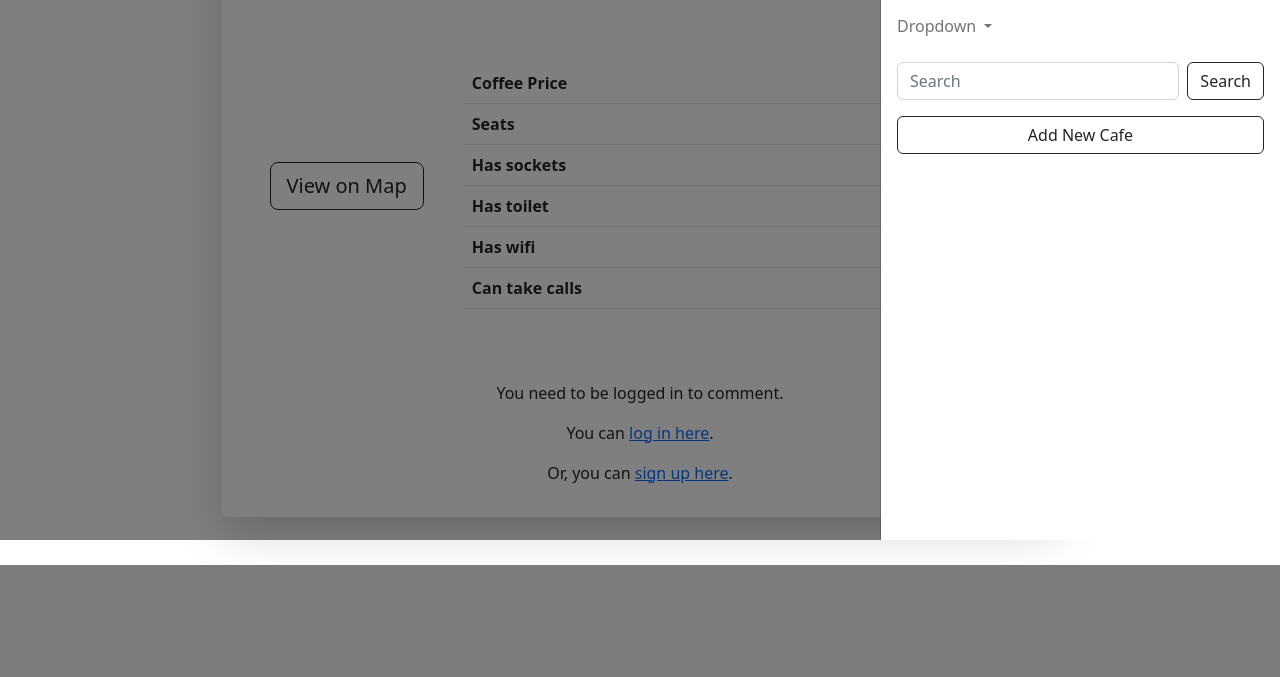
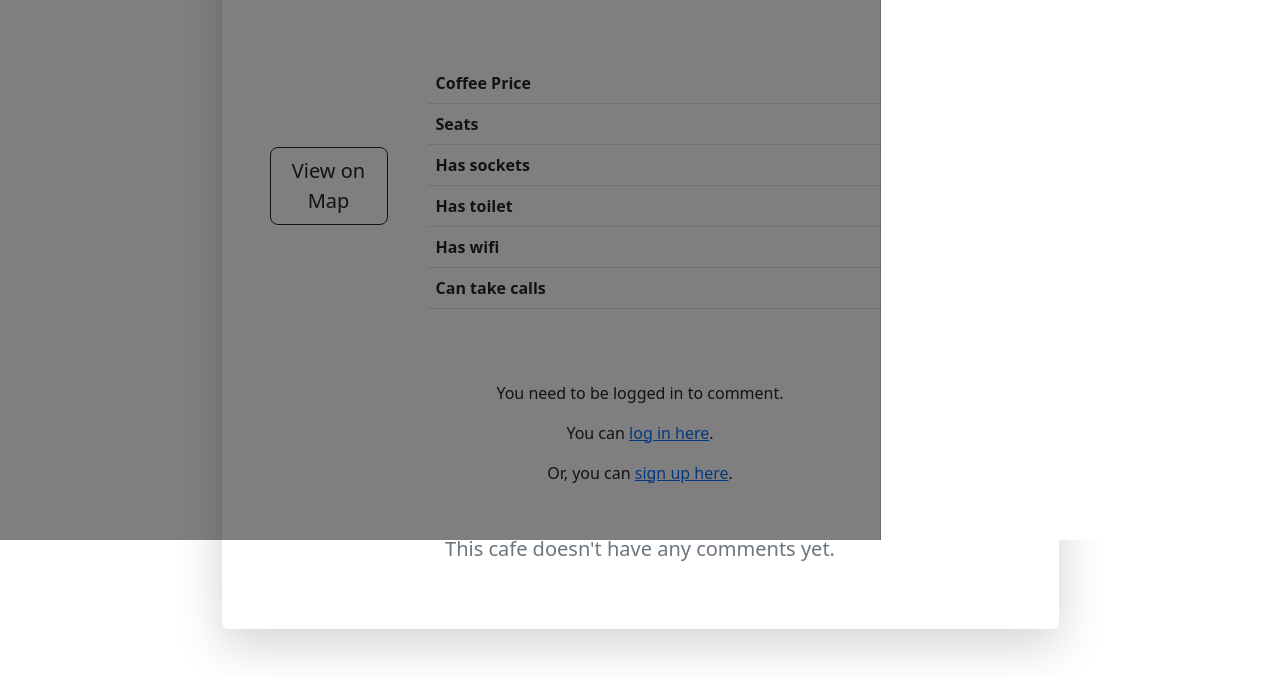
Before and after one commit to BerettaSM/cafe-and-wifi-website, a Flask app: page /cafe-view/7 in a window 1280 px wide, after a click that opens the changed part. Shown: the part 260-937 px from the top of the page. Before the commit the page ends 825 px from the top, so only its background shows below. Run offline with Flask 3, Linux system fonts and the light colour scheme.

Commit message:
progress

```diff
--- a/server/__init__.py
+++ b/server/__init__.py
@@ -2,12 +2,11 @@
 from secrets import token_hex
 
 from flask import Flask
+from flask_gravatar import Gravatar
+from flask_login import LoginManager
 from flask_sqlalchemy import SQLAlchemy
-from flask_login import LoginManager
-from flask_gravatar import Gravatar
 
 from .utils import insert_dummy_data
-
 
 db = SQLAlchemy()
 DB_NAME = 'cafes.db'
--- a/server/models.py
+++ b/server/models.py
@@ -1,6 +1,4 @@
 from __future__ import annotations
-
-from datetime import datetime
 
 from flask_login import UserMixin
 from sqlalchemy.orm import relationship
--- a/server/static/css/styles.css
+++ b/server/static/css/styles.css
@@ -44,6 +44,7 @@
 
 .del-icon
 {
+    cursor: pointer;
     transform: translate(-60%, 30%);
 }
 
--- a/server/static/js/lib.js
+++ b/server/static/js/lib.js
@@ -1,56 +1,7 @@
-function parseMessagesFromServer(messages) {
-    /*
-    This function takes in the server flashed messages
-    as a string, and parses it to an array.
-    Returns an array with each separate message,
-    otherwise an empty array if there's no messages.
-    */
-    const parseRegex = /(&#39;|\[|\]|\')/gi;
-    const result = messages.replaceAll(parseRegex, '');
-    return result == '' ? [] : result.split(',').map(s => s.trim());
-}
-
-export function showServerMessages() {
-
-    const title = 'Attention';
-
-    const target = document.getElementById('server-messages');
-
-    const message = target.innerText.trim();
-
-    if(title === undefined || message === undefined || message.length == 0) return;
-
-    const parsedMessages = parseMessagesFromServer(message);
-
-    const messageModal = document.getElementById('message-modal');
-    const modalTitle = document.getElementById('message-modal-label');
-    const modalBody = document.getElementById('message-modal-body');
-
-    modalTitle.innerText = title;
-
-    const ul = document.createElement('ul');
-
-    parsedMessages.forEach(message => {
-        const liMessage = document.createElement('li');
-        liMessage.innerText = message;
-        liMessage.classList.add('fs-5');
-        ul.appendChild(liMessage);
-    });
-
-    modalBody.innerHTML = null;
-    modalBody.appendChild(ul);
-
-    const messageModalInstance = new bootstrap.Modal(messageModal, {});
-    messageModalInstance.show();
-
-    target.innerHTML = null;
-
-}
-
 export function convertTimestampToElapsedTime(timestampString){
 
     /*
-        timestampString should be formatted as: "2022-12-24 12:48:53"
+        timestampString should be formatted as: "2022-12-24 12:48:53" -> "year-month-day hour:minute:second"
     */
 
     const timestamp = new Date(timestampString.trim());
@@ -63,7 +14,8 @@
         [86400, 'day', 'days'],
         [3600, 'hour', 'hours'],
         [60, 'minute', 'minutes']
-    ].reduce((arr, [divisor, singular, plural]) => {
+    ]
+    .reduce((arr, [divisor, singular, plural]) => {
 
         const result = Math.floor(elapsedTime / divisor / 1000);
 
@@ -80,3 +32,117 @@
     return results.length === 0 ? 'Now' : results[0];
 
 }
+
+function parseMessagesFromServer(messages) {
+
+    /*
+    This function takes in the server flashed messages
+    as a string, and parses it to an array.
+    Returns an array with each separate message,
+    otherwise an empty array if there's no messages.
+    */
+
+    const replacedMessages =  [
+        ["'", '"'],
+        ['(', '['],
+        [')', ']']
+    ].reduce((messagesString, [from, to]) => {
+
+        return messagesString.replaceAll(from, to);
+
+    }, messages);
+
+    return JSON.parse(replacedMessages);
+
+}
+
+export function showServerMessages() {
+
+    const target = document.getElementById('server-messages');
+
+    const messages = target.innerText.trim();
+
+    if(messages === undefined || messages.length == 0) return;
+
+    const parsedMessages = parseMessagesFromServer(messages);
+
+    const messageModal = document.getElementById('message-modal');
+
+    const modalTitle = document.getElementById('message-modal-label');
+
+    const modalBody = document.getElementById('message-modal-body');
+
+    modalTitle.innerText = "Server says:";
+
+    const ul = document.createElement('ul');
+
+    parsedMessages.forEach(([type, message]) => {
+
+        const liMessage = document.createElement('li');
+
+        liMessage.classList.add(`fs-5`);
+
+        liMessage.innerText = message;
+
+        ul.appendChild(liMessage);
+
+    });
+
+    modalBody.innerHTML = null;
+
+    modalBody.appendChild(ul);
+
+    const messageModalInstance = new bootstrap.Modal(messageModal, {});
+
+    messageModalInstance.show();
+
+    target.innerHTML = null;
+
+}
+
+export function triggerDeleteConfirmation(htmlElement) {
+
+    /*
+        This function triggers a delete confirmation.
+
+        It takes the endpoint from an arbitrary attribute "data-confirm-url",
+        expected to be contained inside the parameter "htmlElement", and triggers
+        it by clicking the confirm button inside "modal_confirm.html".
+        Finally, it triggers the modal window.
+    */
+
+    const confirmationModalElement = document.getElementById('confirmation-modal');
+
+    if(confirmationModalElement === null || htmlElement === null || htmlElement === undefined) return;
+
+    const endpoint = htmlElement.getAttribute('data-confirm-url');
+
+    const modalHeader = confirmationModalElement.querySelector('h1.modal-title');
+
+    const modalBody = confirmationModalElement.querySelector('div.modal-body');
+
+    const confirmButton = confirmationModalElement.querySelector('button.confirm-button');
+
+    const confirmAnchor = confirmationModalElement.querySelector('a.confirm-endpoint-url');
+
+    modalHeader.innerText = 'Are you you want to delete?';
+
+    modalBody.innerText = 'This action cannot be undone.';
+
+    confirmButton.innerText = 'Delete';
+
+    confirmButton.classList.remove('btn-primary');
+
+    confirmButton.classList.add('btn-outline-danger');
+
+    confirmAnchor.href = endpoint;
+
+    const confirmationModalInstance = new bootstrap.Modal(confirmationModalElement, {});
+
+    confirmationModalInstance.show();
+
+}
+
+export function test() {
+    alert('oi');
+}
--- a/server/static/js/script.js
+++ b/server/static/js/script.js
@@ -1,4 +1,4 @@
-import { convertTimestampToElapsedTime } from './lib.js';
+import { convertTimestampToElapsedTime, triggerDeleteConfirmation } from './lib.js';
 
 document.addEventListener('DOMContentLoaded', () => {
 
@@ -35,7 +35,10 @@
                     This is meant to remove the divs that contain
                     error messages.
                 */
-                document.getElementById(`${e.target.id}-error`).remove();
+
+                const errorSection = document.getElementById(`${e.target.id}-error`);
+
+                if(errorSection !== null) errorSection.remove();
 
             });
 
@@ -55,7 +58,9 @@
         loginButton.addEventListener('click', e => {
 
             const offCanvas = document.getElementById('offcanvas-navbar');
+
             const openedOffCanvas = bootstrap.Offcanvas.getInstance(offCanvas);
+
             openedOffCanvas.hide();
 
         });
@@ -74,7 +79,7 @@
 
             button.addEventListener('click', (e) => {
 
-                if(!window.confirm('Are you sure you want to delete?')) e.preventDefault();
+                triggerDeleteConfirmation(e.target);
 
             });
 
@@ -106,7 +111,7 @@
 
             updateElapsedTime();
 
-        }, 1000);
+        }, 60000);
 
         updateElapsedTime();
 
--- a/server/templates/base.html
+++ b/server/templates/base.html
@@ -62,10 +62,10 @@
 
                     <div class="offcanvas-body">
 
-                        <div class="d-grid mt-3">
+                        <div class="d-flex flex-row justify-content-between mt-3">
                             {% if current_user.is_authenticated %}
-                                <h3>Welcome, {{ current_user.username }}</h3>
-                                <a href="{{ url_for('auth.logout') }}">
+                                <h5 class="d-flex text-center align-items-center">{{ current_user.username }}</h5>
+                                <a href="{{ url_for('auth.logout') }}" class="">
                                     <button
                                         class="btn btn-outline-dark w-100"
                                         id="logout-button"
@@ -73,59 +73,46 @@
                                 </a>
                             {% else %}
                                 <button
-                                    class="btn btn-outline-dark w-100 mb-3"
+                                    class="btn btn-dark mb-3 col-5"
                                     id="login-button"
                                     data-bs-toggle="modal"
                                     data-bs-target="#login-modal"
                                 >Login</button>
-                                <a href="{{ url_for('views.sign_up') }}" class="btn btn-outline-dark w-100">
-                                    Sign-Up
+                                <a href="{{ url_for('views.sign_up') }}" class="mb-3 col-5">
+                                    <button
+                                        class="btn btn-outline-dark w-100"
+                                    >Sign-Up</button>
                                 </a>
                             {% endif %}
 
                         </div>
 
-                        <ul class="navbar-nav justify-content-end flex-grow-1 pe-3">
+                        <form class="d-flex mt-5" action="{{ url_for('views.search_for') }}">
+                            <input class="form-control me-2" type="search" placeholder="Search for cafes" name="search_term">
+                            <button class="btn btn-dark" type="submit">Search</button>
+                        </form>
 
-                            <li class="nav-item">
-                                <a class="nav-link active" aria-current="page" href="{{ url_for('views.home') }}">
-                                    Home
-                                </a>
-                            </li>
+                        {% if current_user.is_authenticated and current_user.has_admin_privileges %}
 
-                            <li class="nav-item">
-                                <a class="nav-link" href="#">Link</a>
-                            </li>
+                            <hr class="mt-5">
 
-                            <li class="nav-item dropdown">
+                            <div class="admin-options d-grid mt-5">
 
-                                <a class="nav-link dropdown-toggle" href="#" role="button" data-bs-toggle="dropdown" aria-expanded="false">
-                                    Dropdown
+                                <h5>Admin Options</h5>
+
+                                <div class="mt-5">
+
+                                    <a href="{{ url_for('views.create_cafe') }}">
+
+                                        <button class="btn btn-dark w-100">Add New Cafe</button>
+
                                     </a>
 
-                                <ul class="dropdown-menu">
-                                    <li><a class="dropdown-item" href="#">Action</a></li>
-                                    <li><a class="dropdown-item" href="#">Another action</a></li>
-                                    <li>
-                                        <hr class="dropdown-divider">
-                                    </li>
-                                    <li><a class="dropdown-item" href="#">Something else here</a></li>
-                                </ul>
+                                </div>
 
-                            </li>
+                            </div>
 
-                        </ul>
-
-                        <form class="d-flex mt-3" action="{{ url_for('views.search_for') }}">
-                            <input class="form-control me-2" type="search" placeholder="Search" name="search_term">
-                            <button class="btn btn-outline-dark" type="submit">Search</button>
-                        </form>
-
-                        <div class="d-grid mt-3">
-                            <a href="{{ url_for('views.create_cafe') }}">
-                                <button class="btn btn-outline-dark w-100">Add New Cafe</button>
-                            </a>
-                        </div>
+                        {% endif %}
 
                     </div>
 
@@ -150,9 +137,9 @@
 
     {% include 'modal_messages.html' %}
 
-    {% with messages = get_flashed_messages() %}
+    {% with messages = get_flashed_messages(with_categories=True) %}
 
-        <span id="server-messages">
+        <span id="server-messages" class="d-none">
 
             {% if messages %}
 
--- a/server/templates/cafe_view.html
+++ b/server/templates/cafe_view.html
@@ -16,6 +16,10 @@
         referrerpolicy="no-referrer"
     />
 
+    <script type="module">
+        import { triggerDelete } from '{{ url_for('static', filename='js/lib.js') }}';
+    </script>
+
 {% endblock %}
 
 {% block style %}
@@ -23,6 +27,11 @@
     {
         background: #fff url({{ cafe.img_url }}) no-repeat center center;
         background-size: cover;
+    }
+    .send-button:hover
+    {
+        color: green;
+        transition: all .3s;
     }
 {% endblock %}
 
@@ -40,10 +49,16 @@
                         <h1 class="fs-3">{{ cafe.name }}</h1>
                         <p class="fs-5">{{ cafe.location }}</p>
                     </div>
+                    <!--
+                    <a href="{{ url_for('views.delete_cafe', cafe_id=cafe.id) }}"></a>
+                    -->
 
-                    <a href="{{ url_for('views.delete_cafe', cafe_id=cafe.id) }}">
-                        <button type="button" class="btn btn-danger del-button h-100 p-0" id="del-button">Delete</button>
-                    </a>
+                    <button
+                        type="button"
+                        class="btn btn-danger del-button m-0"
+                        id="delete-cafe-button"
+                        data-confirm-url="{{ url_for('views.delete_cafe', cafe_id=cafe.id) }}"
+                    >Delete</button>
 
                     <a href="{{ url_for('views.edit_cafe', cafe_id=cafe.id) }}">
                         <button type="button" class="btn btn-secondary edit-button h-100 p-0">Edit</button>
@@ -65,7 +80,7 @@
                 <div class="me-4">
 
                     <a href="{{ cafe.map_url }}" target="_blank">
-                        <button type="button" class="btn btn-lg btn-outline-dark text-nowrap">View on Map</button>
+                        <button type="button" class="btn btn-lg btn-outline-dark">View on Map</button>
                     </a>
 
                 </div>
@@ -118,7 +133,7 @@
 
                         <div class="input-group mb-3">
                             {{ form.text(class_="form-control", placeholder=placeholder) }}
-                            {{ form.send(class_='input-group-text') }}
+                            {{ form.send(class_='input-group-text send-button') }}
                         </div>
 
                     </form>
@@ -149,16 +164,18 @@
 
                 {% endif %}
 
-                {% if cafe.comments %}
+                <div id="comments">
 
-                        <div id="comments">
+                    {% if cafe.comments %}
 
-                    {% for comment in cafe.comments %}
+                        {% for comment in cafe.comments %}
 
                             <div class="comment position-relative card mb-3">
 
                                 <div class="timestamp d-none">
+
                                     {{ comment.timestamp_create }}
+
                                 </div>
 
                                 <div class="d-flex flex-row g-0">
@@ -193,21 +210,25 @@
 
                                 </div>
 
-                                {% if current_user.is_authenticated and current_user.id == comment.author_id %}
-                                    <a
-                                        class="position-absolute top-0 end-0 text-danger del-button del-icon"
-                                        href="{{ url_for('comments.delete_comment', comment_id=comment.id) }}"
-                                    >
-                                        <i class="fa-solid fa-trash"></i>
-                                    </a>
+                                {% if current_user.is_authenticated and (current_user.id == comment.author_id or current_user.has_admin_privileges) %}
+
+                                        <span
+                                            class="fa-solid fa-trash position-absolute top-0 end-0 text-danger del-button del-icon"
+                                            data-confirm-url="{{ url_for('comments.delete_comment', comment_id=comment.id) }}"
+                                        ></span>
+
                                 {% endif %}
                             </div>
 
-                    {% endfor %}
+                        {% endfor %}
 
-                    </div>
+                    {% else %}
 
-                {% endif %}
+                        <h5 class="text-muted text-center my-5 py-1">This cafe doesn't have any comments yet.</h5>
+
+                    {% endif %}
+
+                </div>
 
             </div>
 
@@ -215,4 +236,6 @@
 
     {% endif %}
 
+    {% include 'modal_confirm.html' %}
+
 {% endblock %}
--- /dev/null
+++ b/server/templates/modal_confirm.html
@@ -0,0 +1,30 @@
+<div class="modal fade" id="confirmation-modal" tabindex="-1" aria-labelledby="confirmation-modal-label" aria-hidden="true">
+
+    <div class="modal-dialog">
+
+        <div class="modal-content">
+
+            <div class="modal-header">
+                <h1 class="modal-title fs-5" id="confirmation-modal-label">Modal title</h1>
+                <button type="button" class="btn-close" data-bs-dismiss="modal" aria-label="Close"></button>
+            </div>
+
+            <div class="modal-body">
+                ...
+            </div>
+
+            <div class="modal-footer justify-content-around">
+
+                <a href="#" class="col-3 confirm-endpoint-url">
+                    <button type="button" class="btn btn-primary w-100 confirm-button">Confirm</button>
+                </a>
+
+                <button type="button" class="btn btn-secondary col-3" data-bs-dismiss="modal">Cancel</button>
+
+            </div>
+
+        </div>
+
+    </div>
+
+</div>
--- a/server/templates/modal_login.html
+++ b/server/templates/modal_login.html
@@ -29,7 +29,7 @@
                         <label class="form-check-label" for="remember-me">Remember me</label>
                     </div>
 
-                    <button type="submit" class="btn btn-primary">
+                    <button type="submit" class="btn btn-dark w-100">
                         Login
                     </button>
 
--- a/server/templates/modal_messages.html
+++ b/server/templates/modal_messages.html
@@ -14,7 +14,7 @@
             </div>
 
             <div class="modal-footer">
-                <button type="button" class="btn btn-secondary" data-bs-dismiss="modal">OK</button>
+                <button type="button" class="btn btn-dark" data-bs-dismiss="modal">OK</button>
             </div>
 
         </div>
--- a/server/utils.py
+++ b/server/utils.py
@@ -1,10 +1,10 @@
+import inspect
 import sys
-import inspect
-import datetime
+from datetime import datetime
 
 
 def formatted_timestamp():
-    return datetime.datetime.now().strftime('%Y-%m-%d %H:%M:%S')
+    return datetime.now().strftime('%Y-%m-%d %H:%M:%S')
 
 
 def to_bool(yes_no: str) -> bool:
--- a/server/views.py
+++ b/server/views.py
@@ -1,12 +1,11 @@
 from flask import Blueprint, render_template, request, redirect, url_for, flash
 from flask_login import login_user
+from sqlalchemy import asc, or_
 
 from . import db
+from .custom_decorators import admin_only, anonymous_only
 from .forms import CafeForm, UserForm, CommentForm
 from .models import Cafe, User, Comment
-from sqlalchemy import desc, asc, or_
-
-from .custom_decorators import admin_only, anonymous_only
 
 
 views = Blueprint('views', __name__)
@@ -41,8 +40,6 @@
 @views.route('/cafe-view/<int:cafe_id>', methods=('GET',))
 def view_cafe(cafe_id):
     cafe = Cafe.query.get(cafe_id)
-    # cafe = db.session.execute(db.select(Cafe).filter_by(id=cafe_id))
-    # cafe.comments.order_by(desc(Comment.comment_author.username))
     form = CommentForm()
     return render_template('cafe_view.html', cafe=cafe, form=form)
 
@@ -92,6 +89,6 @@
         db.session.add(new_user)
         db.session.commit()
         login_user(new_user)
-        flash(f'Welcome {new_user.username}.', category='success')
+        flash(f'Welcome, {new_user.username}.', category='success')
         return redirect(url_for('views.home'))
     return render_template('sign-up-view.html', form=form)
```
Also changed, not shown: server/auth.py (+4 -4 lines), server/comments.py (+6 -5 lines), server/templates/cafe_form.html (+6 -6 lines), server/templates/index.html (+17 -6 lines), server/templates/sign-up-view.html (+4 -4 lines), instance/cafes.db. Lines whose indentation alone changed are shown as unchanged.
